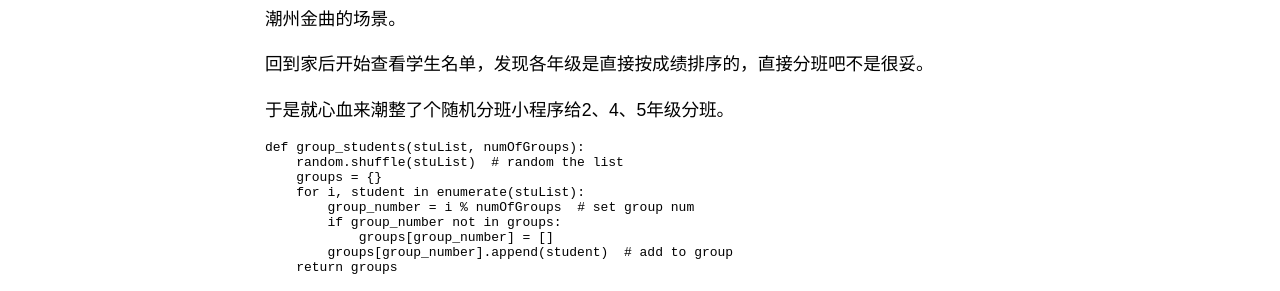
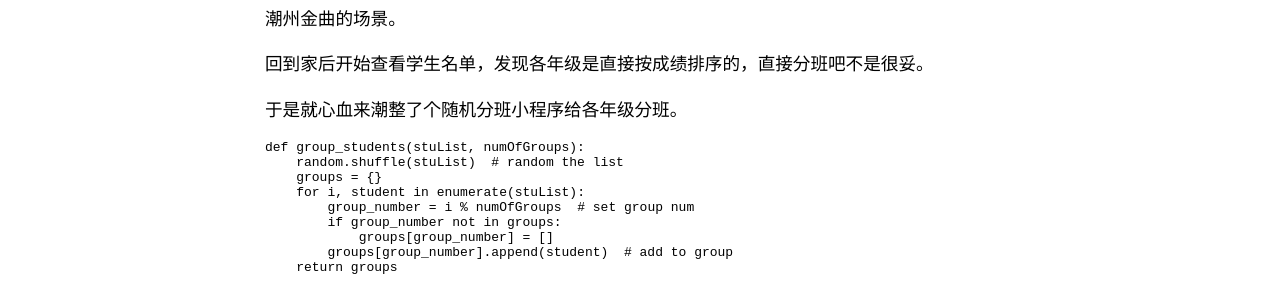
Before and after one commit to pandacase/pandacase.github.io, a Jekyll site: the page built from _posts/2023-08-01-xinkuizhijiao.md, in a window 1280 px wide and 900 px high, scrolled down 3667 px. Shown: the part 160-451 px from the top of the window. Built offline with Jekyll 4.4.1, drawn with Linux system fonts in a browser that asks for light colours; nearby versions of some CDN libraries; some web fonts are replaced; comment, search, counter and statistics services are not loaded; a style sheet for code colours, icons or effects is not loaded.

Commit message:
Update 2023-08-01-xinkuizhijiao.md

````diff
--- a/_posts/2023-08-01-xinkuizhijiao.md
+++ b/_posts/2023-08-01-xinkuizhijiao.md
@@ -79,7 +79,7 @@ image: https://s1.ax1x.com/2023/03/27/ppsUlss.png
 
 回到家后开始查看学生名单，发现各年级是直接按成绩排序的，直接分班吧不是很妥。
 
-于是就心血来潮整了个随机分班小程序给2、4、5年级分班。
+于是就心血来潮整了个随机分班小程序给各年级分班。
 
 ```python
 def group_students(stuList, numOfGroups):
````
